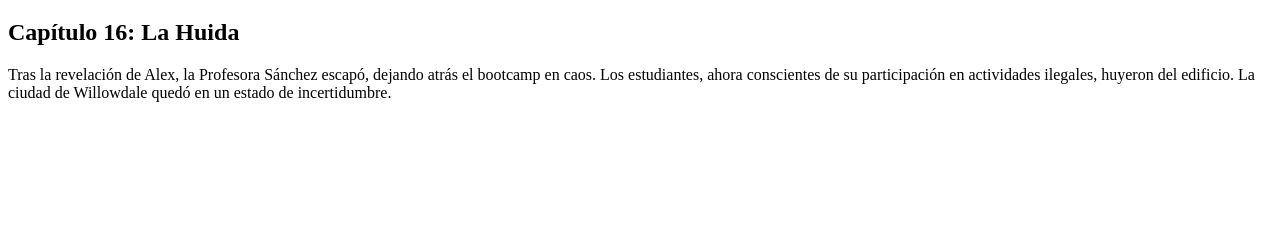
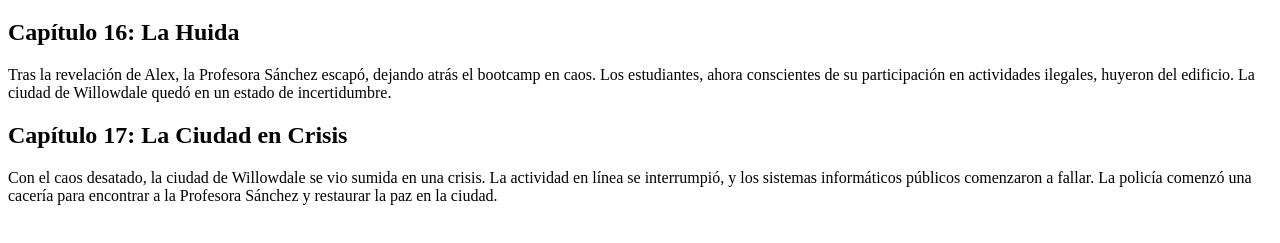
Before and after one commit to Horosh97/202309-w4ch1-daniel-andreu, a plain HTML site: page season06.html in a window 1280 px wide. Shown: the part 61-304 px from the top of the page. Drawn offline with Linux system fonts and the light colour scheme.

Commit message:
Add second episode to season06.html

```diff
--- a/season06.html
+++ b/season06.html
@@ -20,6 +20,14 @@
         un
         estado de incertidumbre.</p>
     </article>
+    <article>
+      <h2>Capítulo 17: La Ciudad en Crisis</h2>
+      <p>Con el caos desatado, la ciudad de Willowdale se vio sumida en una crisis. La actividad en línea se
+        interrumpió, y los
+        sistemas informáticos públicos comenzaron a fallar. La policía comenzó una cacería para encontrar a la Profesora
+        Sánchez
+        y restaurar la paz en la ciudad.</p>
+    </article>
   </section>
 </body>
 
```
